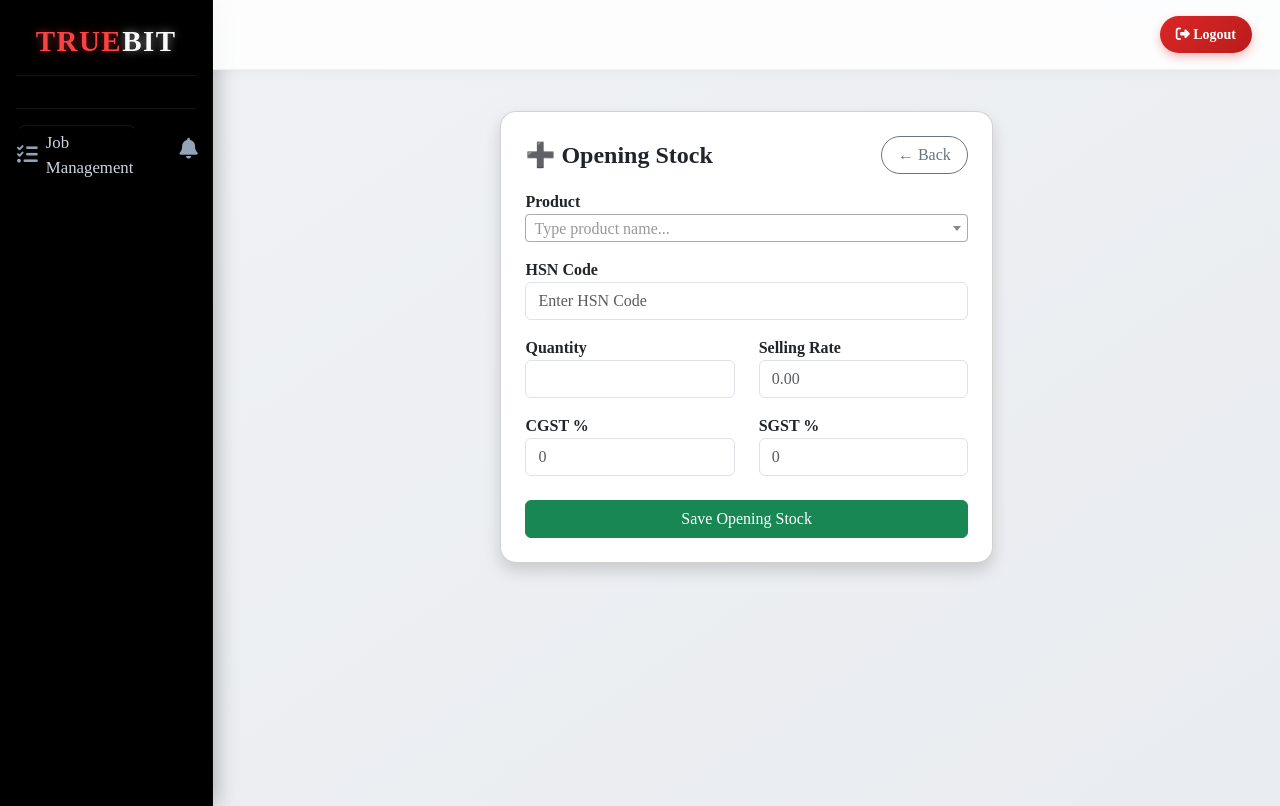
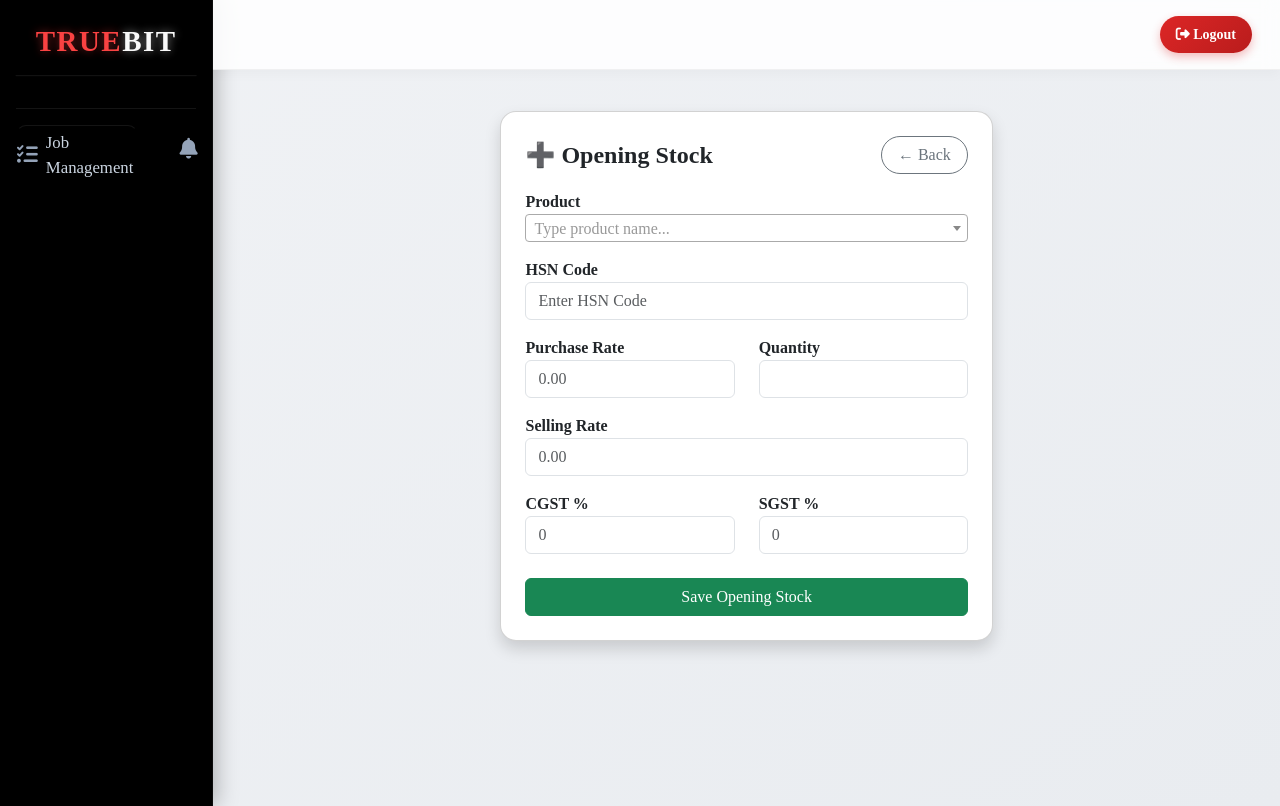
Before and after one commit to Adithajayan/trueapps, a Django app: page /stock/opening/add/ in a window 1280 px wide. Run offline with Django 5.2, Linux system fonts and the light colour scheme; data that the repository does not hold is empty; some libraries are stand-ins or nearby versions.

Commit message:
Fixed opening stock with purchase rate, profit calculation and HSN support

```diff
--- a/stock/views.py
+++ b/stock/views.py
@@ -47,20 +47,24 @@ def opening_stock_add(request):
 
     if request.method == "POST":
         product_id = request.POST.get("product")
+        hsn_code = request.POST.get("hsn_code")
         qty = Decimal(request.POST.get("quantity") or 0)
+
+        # NEW: Purchase Rate (Profit correct aakan)
+        p_rate = Decimal(request.POST.get("purchase_rate") or 0)
+
         s_rate = Decimal(request.POST.get("selling_rate") or 0)
         cgst_val = Decimal(request.POST.get("cgst") or 0)
         sgst_val = Decimal(request.POST.get("sgst") or 0)
-        # --- NEW: HSN Code field ---
-        hsn_code = request.POST.get("hsn_code")
-
 
         product = get_object_or_404(Product, id=product_id)
+
+        # 1. HSN Code Product model
         if hsn_code:
             product.hsn_code = hsn_code
             product.save()
 
-
+        # 2. Main Stock Table update
         stock, created = Stock.objects.get_or_create(
             product_id=product_id,
             defaults={'quantity': Decimal("0")}
@@ -78,17 +82,16 @@ def opening_stock_add(request):
             type='OPENING'
         )
 
-        # 4.
 
         PurchaseItem.objects.create(
             product=product,
             qty=qty,
             quantity_at_hand=qty,
-            rate=0,
+            rate=p_rate,
             selling_rate=s_rate,
             cgst=cgst_val,
             sgst=sgst_val,
-
+            total=qty * p_rate
         )
 
         return redirect("stock_list")
--- a/templates/stock/opening_stock_add.html
+++ b/templates/stock/opening_stock_add.html
@@ -19,13 +19,11 @@
 <div class="card shadow p-4 rounded-4 col-md-6 mx-auto">
 
     <div class="d-flex flex-column flex-md-row justify-content-between align-items-md-center gap-3 mb-3">
-
         <h4 class="fw-bold mb-0">➕ Opening Stock</h4>
 
         <a href="{% url 'stock_list' %}" class="btn btn-outline-secondary rounded-pill px-3">
             ← Back
         </a>
-
     </div>
 
     <form method="post">
@@ -33,7 +31,6 @@
 
         <div class="mb-3">
             <label class="fw-bold">Product</label>
-
             <select name="product" id="product_search" class="form-select" required>
                 <option value="">Search and select product</option>
                 {% for p in products %}
@@ -51,59 +48,55 @@
         </div>
 
         <div class="row">
+            <div class="col-6 col-md-6 mb-3">
+                <label class="fw-bold">Purchase Rate</label>
+                <input type="number"
+                       step="0.01"
+                       name="purchase_rate"
+                       class="form-control"
+                       placeholder="0.00"
+                       required>
+            </div>
 
             <div class="col-6 col-md-6 mb-3">
-
                 <label class="fw-bold">Quantity</label>
-
                 <input type="number"
                        step="0.01"
                        name="quantity"
                        class="form-control"
                        required>
+            </div>
+        </div>
 
-            </div>
-
-            <div class="col-6 col-md-6 mb-3">
-
+        <div class="row">
+            <div class="col-12 col-md-12 mb-3">
                 <label class="fw-bold">Selling Rate</label>
-
                 <input type="number"
                        step="0.01"
                        name="selling_rate"
                        class="form-control"
                        placeholder="0.00">
-
             </div>
-
         </div>
 
         <div class="row">
-
             <div class="col-6 col-md-6 mb-3">
-
                 <label class="fw-bold">CGST %</label>
-
                 <input type="number"
                        step="0.01"
                        name="cgst"
                        class="form-control"
                        placeholder="0">
-
             </div>
 
             <div class="col-6 col-md-6 mb-3">
-
                 <label class="fw-bold">SGST %</label>
-
                 <input type="number"
                        step="0.01"
                        name="sgst"
                        class="form-control"
                        placeholder="0">
-
             </div>
-
         </div>
 
         <button class="btn btn-success w-100 mt-2">
```
